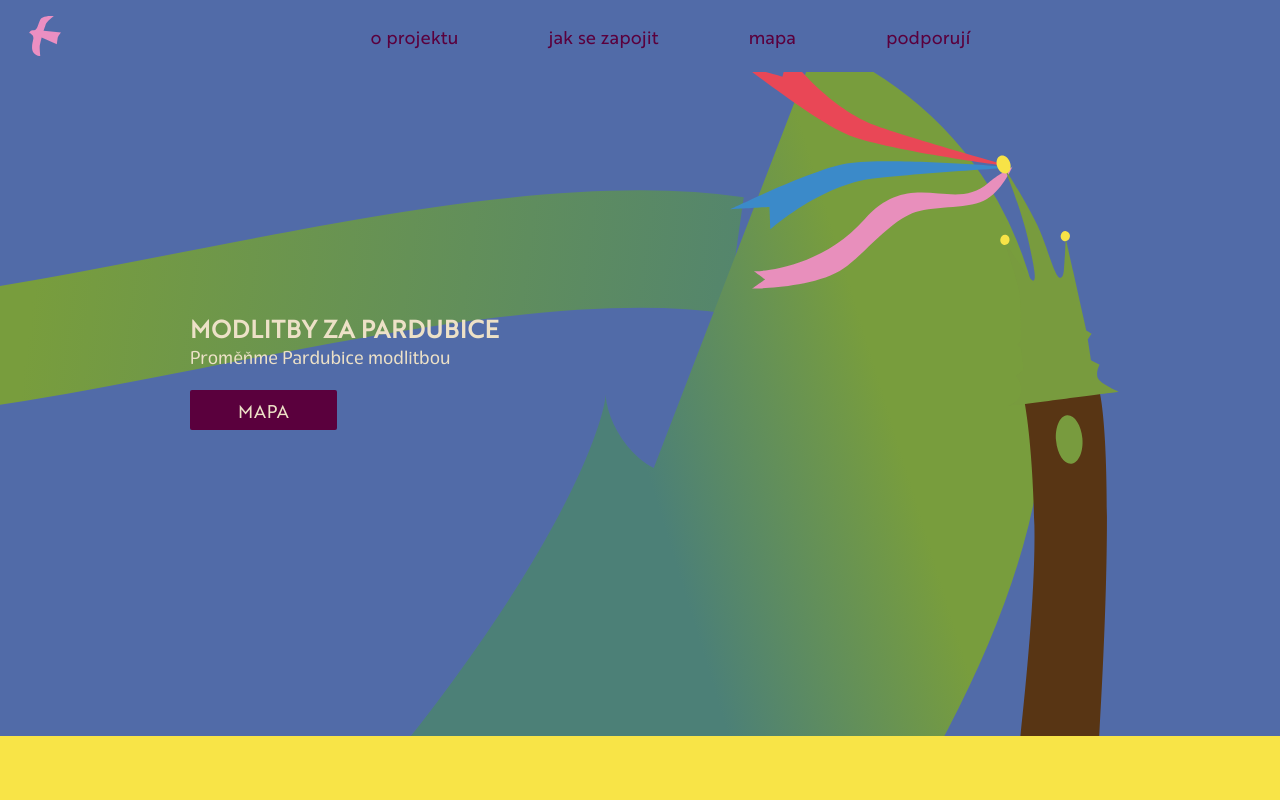
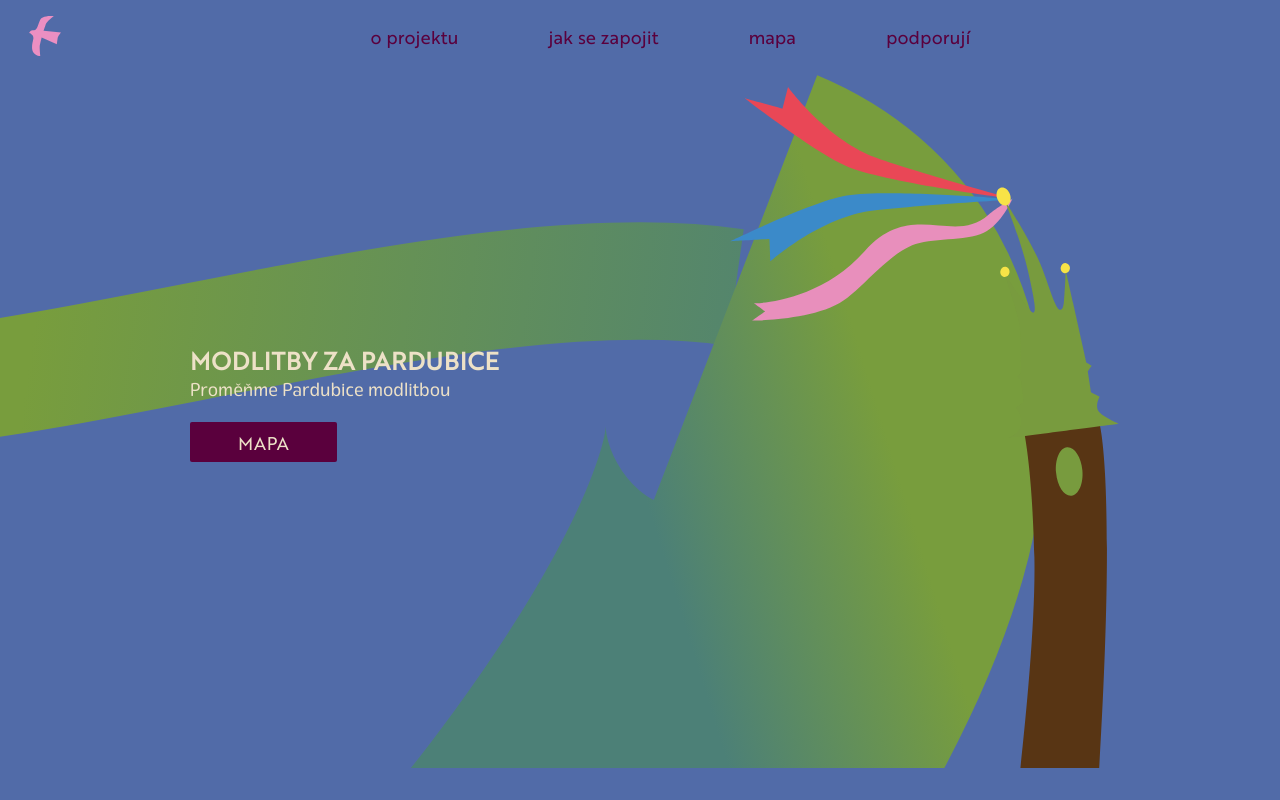
Before and after one commit to petrkucerak/modlitbyzaulice, a Next.js app: page / in a window 1280 px wide. Shown: the top 800 px of the page. Built offline with nearby package versions, Linux system fonts and the light colour scheme.

Commit message:
Revert last min size

```diff
--- a/app/page.js
+++ b/app/page.js
@@ -49,7 +49,7 @@ export default function Home() {
       <Section
         id={"home"}
         className={
-          "bg-darkBlue text-white xl:text-lg 2xl:text-xl"
+          "bg-darkBlue text-white min-h-[100vh] xl:text-lg 2xl:text-xl"
         }
       >
         <CoverAnimation />
```
